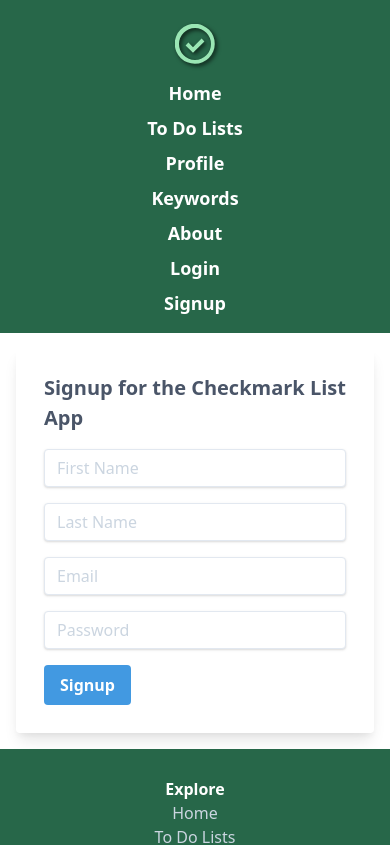
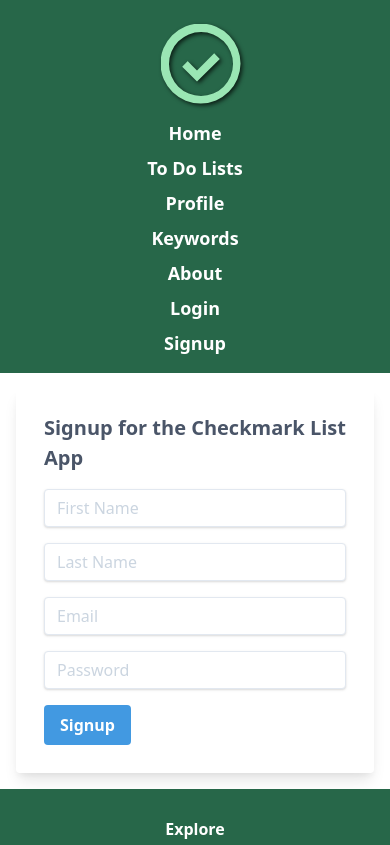
Before and after one commit to robert-laws/practice-aug-2020-react-tailwind-css-app, a React (Create React App) app: page /signup in a window 390 px wide. Shown: the top 845 px of the page. Built offline with nearby package versions, Linux system fonts and the light colour scheme.

Commit message:
update breakpoints for header

```diff
--- a/src/sections/Header.js
+++ b/src/sections/Header.js
@@ -4,17 +4,17 @@ import { ReactComponent as Logo } from '../images/checkmark-outline.svg';
 
 export const Header = () => {
   return (
-    <header className='w-full bg-green-800 flex-initial flex flex-col sm:flex-row items-center p-3'>
-      <div className='flex flex-col flex-1 sm:flex-initial justify-center items-center w-20 h-auto my-3'>
+    <header className='w-full bg-green-800 flex-initial flex flex-col md:flex-row items-center p-3'>
+      <div className='flex flex-col flex-1 md:flex-initial justify-center items-center w-20 h-auto my-3 ml-3'>
         <Logo
-          className='h-10 w-10'
+          className='h-14 w-14'
           style={{
             fill: '#9ae6b4',
             filter: 'drop-shadow( 2px 2px 2px rgba(0, 0, 0, .7))',
           }}
         />
       </div>
-      <div className='flex flex-col sm:flex-row flex-1 justify-center sm:justify-end items-center'>
+      <div className='flex flex-col md:flex-row flex-1 justify-center md:justify-end items-center'>
         <Link
           to='/'
           className='mx-4 my-1 font-bold text-lg hover:text-green-300 text-white'
```
